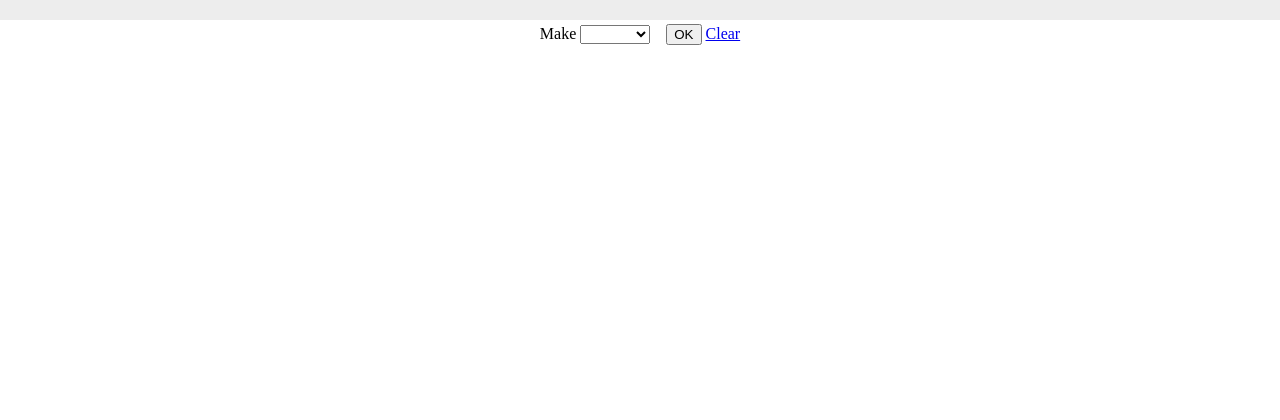
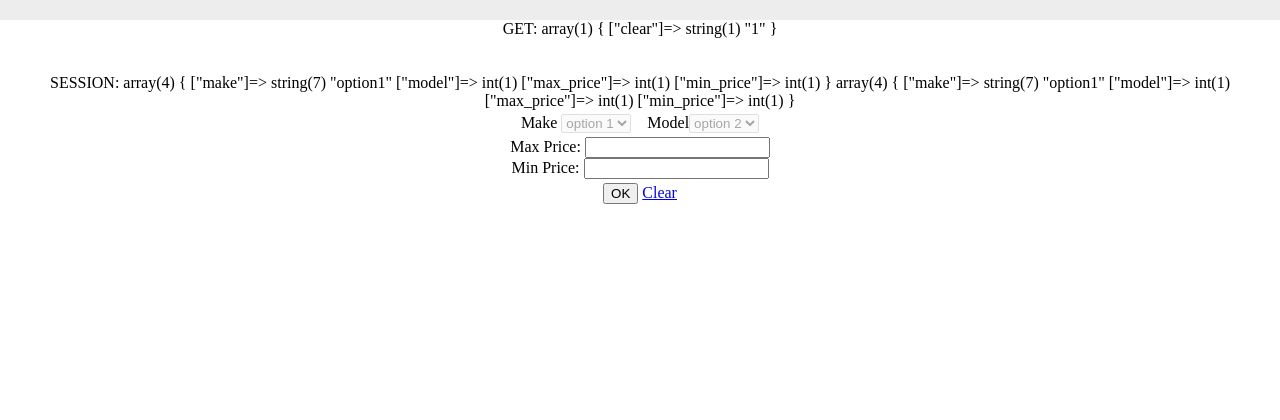
Before and after one commit to Israel-Andrade/onlineCarShop, a PHP site: page /?clear=1 in a window 1280 px wide. Shown: the top 420 px of the page. Run offline with PHP 8.4, Linux system fonts and the light colour scheme; the visitor is signed in with stand-in values (Sample User, id 1); data that the repository does not hold is empty.

Commit message:
Fix 'OK' button to prevent filter from clearing using SESSIONs

```diff
--- a/index.php
+++ b/index.php
@@ -6,48 +6,50 @@
     <body>
         <div id="wrapper">
           <div id="header">
-              <?php
-                function isSessionValid() {
-                    echo "here";
-                    return ($_GET['make'] != "" or $_GET['model'] != "" or $_GET['max_price'] != "");
-                }
-              ?>
           </div>
           <div id="content">
               <?php
+                echo "GET: ";
+                var_dump($_GET);
+                echo "<br><br><br>";
+
                 if (session_status() == PHP_SESSION_NONE)
                     session_start();
-                if( !($_GET['make'] != "" or $_GET['model'] != "" or $_GET['max_price'] != "") )
+                if(isset($_SESSION)) {
+                    echo "SESSION: ";
+                    var_dump($_SESSION);
+                }
+                if($_GET['clear'] == 1) {
                     session_destroy();
+                    session_start();
+                    var_dump($_SESSION);
+                }
               ?>
               <form name="myForm" method="get" action="">
                     <div class="margin-fix">
                         <label>Make</label>
                         <select name="make"
                         <?php
-
-                            if($_GET['make'] != "" or $_GET['model'] != "" or $_GET['max_price'] != "")
+                            if($_GET['make'] != "")
+                                $_SESSION['make'] = $_GET['make'];
+                            if($_SESSION['make'] != "")
                                 echo "disabled";
                         ?>
                         >
                             <option value=""></option>
                             <option value="option1"
                             <?php
-                                if($_GET['make'] != "" or $_GET['model'] != "" or $_GET['max_price'] != "") {
                                     if (session_status() == PHP_SESSION_NONE)
                                         session_start();
-                                    if($_GET['make'] != "")
-                                        $_SESSION['make'] = $_GET['make'];
                                     if($_SESSION['make'] == 'option1')
                                         echo " selected";
-                                }
                             ?>
                             >option 1</option>
                         </select>
                         <br>
                     </div>
                     <?php
-                        if($_GET['make'] != "" or $_GET['model'] != "" or $_GET['max_price'] != "") {
+                        if($_SESSION['make'] != "") {
 
                             if (session_status() == PHP_SESSION_NONE)
                                 session_start();
@@ -59,19 +61,19 @@
 
                             echo "<label> Model</label>";
                             echo "<select name='model'";
-                            if($_GET['model'] != "" or $_GET['max_price'] != "")
+                            if($_SESSION['model'])
                                 echo " disabled";
                             echo ">";
                             echo "<option value=''></option>";
                             echo "<option value='option2'";
-                            if($_GET['model'] != "" or $_GET['max_price'])
+                            if($_SESSION['model'])
                                 echo "selected";
                             echo ">option 2</option>";
                             echo "</select>";
 
                             echo "</div>";
                         }
-                        if($_GET['model'] != "" or $_GET['max_price'] != "") {
+                        if($_SESSION['model'] != "") {
                             echo "<div>";
 
                             if (session_status() == PHP_SESSION_NONE)
@@ -79,7 +81,6 @@
 
                             if($_GET['max_price'] != "")
                                 $_SESSION['max_price'] = $_GET['max_price'];
-                            //$_SESSION['model'] = $_GET['model'];
                             echo "<label>Max Price: </label>";
                             echo "<input type='text' name='max_price' value=";
                             if($_GET['max_price'] != "")
@@ -89,11 +90,30 @@
                             echo ">";
 
                             echo "</div>";
+                            echo "<div>";
+
+                            if (session_status() == PHP_SESSION_NONE)
+                                session_start();
+
+                            if($_GET['min_price'] != "")
+                                $_SESSION['min_price'] = $_GET['max_price'];
+                            echo "<label>Min Price: </label>";
+                            echo "<input  type='text' name='min_price' value=";
+                            if($_GET['min_price'] != "")
+                                echo $_GET['min_price'];
+                            else
+                                echo "";
+                            echo ">";
+
+                            echo "</div>";
                         }
+
                     ?>
+
+
                     <div class="margin-fix">
                         <input type="submit" name="submit" value="OK">
-                        <a href="index.php">Clear</a>
+                        <a href="index.php?clear=1">Clear</a>
                     </div>
                 </form>
           </div>
```
